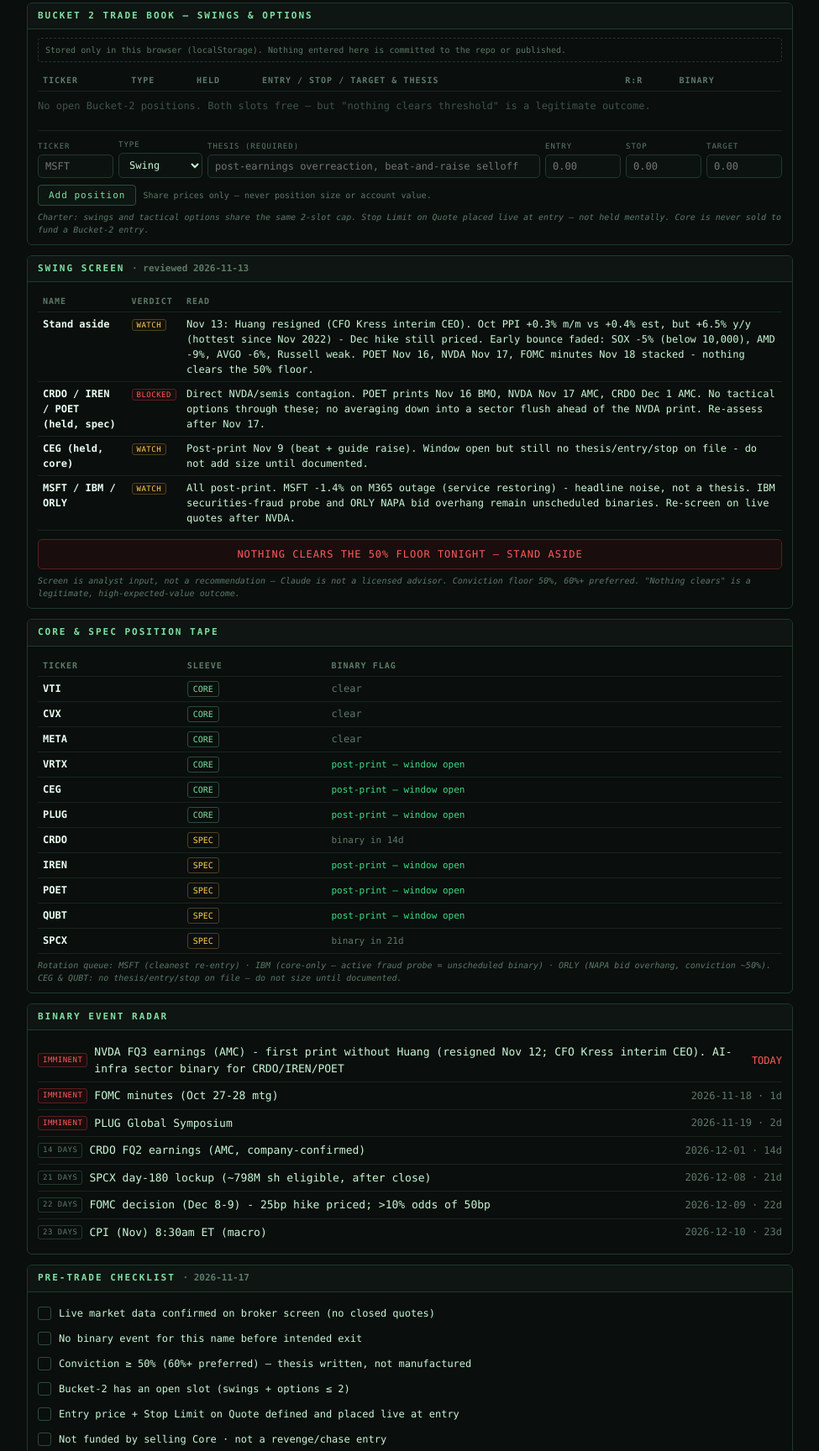
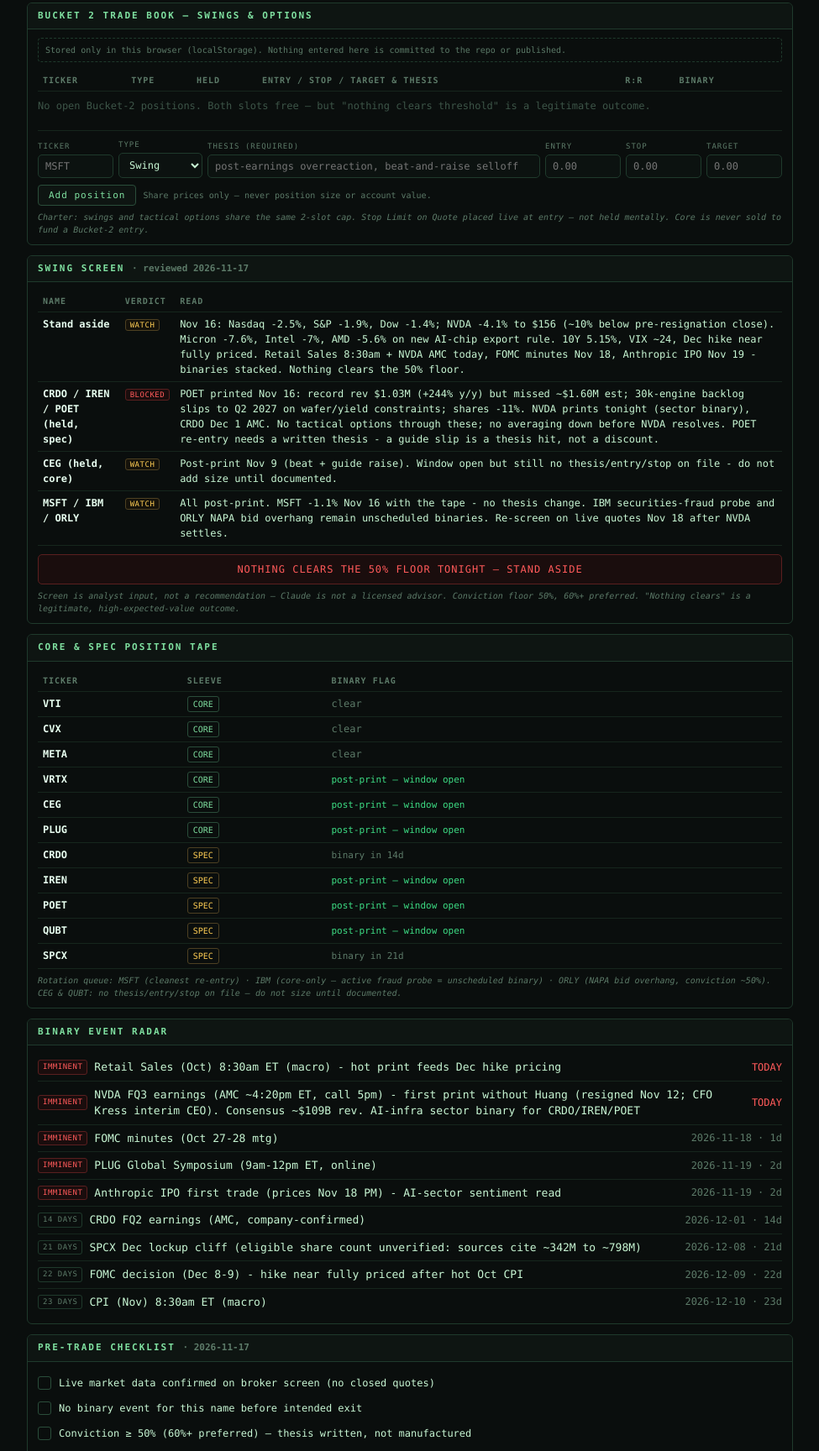
Before and after one commit to declan1martin-stack/get-up-dashboard, a plain HTML site: page index.html in a window 1280 px wide. Shown: the part 289-2017 px from the top of the page at 84% size, without its empty margins (152-1127 px from the left). Drawn offline with Linux system fonts and the light colour scheme.

Commit message:
Nov 17 refresh: POET post-print, add Retail Sales + Anthropic IPO, NVDA timing, screen

```diff
--- a/index.html
+++ b/index.html
@@ -242,13 +242,14 @@
     POET:'2026-11-16', CRDO:'2026-12-01', SPCX:'2026-12-08'
   };
   var events = [
-    {label:'POET Q3 earnings (BMO, company-confirmed)',   iso:'2026-11-16'},
-    {label:'NVDA FQ3 earnings (AMC) - first print without Huang (resigned Nov 12; CFO Kress interim CEO). AI-infra sector binary for CRDO/IREN/POET', iso:'2026-11-17'},
+    {label:'Retail Sales (Oct) 8:30am ET (macro) - hot print feeds Dec hike pricing', iso:'2026-11-17'},
+    {label:'NVDA FQ3 earnings (AMC ~4:20pm ET, call 5pm) - first print without Huang (resigned Nov 12; CFO Kress interim CEO). Consensus ~$109B rev. AI-infra sector binary for CRDO/IREN/POET', iso:'2026-11-17'},
     {label:'FOMC minutes (Oct 27-28 mtg)',                iso:'2026-11-18'},
-    {label:'PLUG Global Symposium',                       iso:'2026-11-19'},
+    {label:'PLUG Global Symposium (9am-12pm ET, online)', iso:'2026-11-19'},
+  {label:'Anthropic IPO first trade (prices Nov 18 PM) - AI-sector sentiment read', iso:'2026-11-19'},
     {label:'CRDO FQ2 earnings (AMC, company-confirmed)',  iso:'2026-12-01'},
-    {label:'SPCX day-180 lockup (~798M sh eligible, after close)', iso:'2026-12-08'},
-    {label:'FOMC decision (Dec 8-9) - 25bp hike priced; >10% odds of 50bp', iso:'2026-12-09'},
+    {label:'SPCX Dec lockup cliff (eligible share count unverified: sources cite ~342M to ~798M)', iso:'2026-12-08'},
+    {label:'FOMC decision (Dec 8-9) - hike near fully priced after hot Oct CPI', iso:'2026-12-09'},
     {label:'CPI (Nov) 8:30am ET (macro)',                 iso:'2026-12-10'}
   ];
 
@@ -295,13 +296,13 @@
   })();
 
   // ---- swing screen (reviewed manually; refreshed by the morning task) ----
-  var screenDate = '2026-11-13';
+  var screenDate = '2026-11-17';
   var candidates = [
-    {n:'Stand aside', v:'watch', h:'Nov 13: Huang resigned (CFO Kress interim CEO). Oct PPI +0.3% m/m vs +0.4% est, but +6.5% y/y (hottest since Nov 2022) - Dec hike still priced. Early bounce faded: SOX -5% (below 10,000), AMD -9%, AVGO -6%, Russell weak. POET Nov 16, NVDA Nov 17, FOMC minutes Nov 18 stacked - nothing clears the 50% floor.'},
-    {n:'CRDO / IREN / POET (held, spec)', v:'block', h:'Direct NVDA/semis contagion. POET prints Nov 16 BMO, NVDA Nov 17 AMC, CRDO Dec 1 AMC. No tactical options through these; no averaging down into a sector flush ahead of the NVDA print. Re-assess after Nov 17.'},
-    {n:'CEG (held, core)', v:'watch', h:'Post-print Nov 9 (beat + guide raise). Window open but still no thesis/entry/stop on file - do not add size until documented.'},
-    {n:'MSFT / IBM / ORLY', v:'watch', h:'All post-print. MSFT -1.4% on M365 outage (service restoring) - headline noise, not a thesis. IBM securities-fraud probe and ORLY NAPA bid overhang remain unscheduled binaries. Re-screen on live quotes after NVDA.'}
-  ];
+  {n:'Stand aside', v:'watch', h:'Nov 16: Nasdaq -2.5%, S&P -1.9%, Dow -1.4%; NVDA -4.1% to $156 (~10% below pre-resignation close). Micron -7.6%, Intel -7%, AMD -5.6% on new AI-chip export rule. 10Y 5.15%, VIX ~24, Dec hike near fully priced. Retail Sales 8:30am + NVDA AMC today, FOMC minutes Nov 18, Anthropic IPO Nov 19 - binaries stacked. Nothing clears the 50% floor.'},
+  {n:'CRDO / IREN / POET (held, spec)', v:'block', h:'POET printed Nov 16: record rev $1.03M (+244% y/y) but missed ~$1.60M est; 30k-engine backlog slips to Q2 2027 on wafer/yield constraints; shares -11%. NVDA prints tonight (sector binary), CRDO Dec 1 AMC. No tactical options through these; no averaging down before NVDA resolves. POET re-entry needs a written thesis - a guide slip is a thesis hit, not a discount.'},
+  {n:'CEG (held, core)', v:'watch', h:'Post-print Nov 9 (beat + guide raise). Window open but still no thesis/entry/stop on file - do not add size until documented.'},
+  {n:'MSFT / IBM / ORLY', v:'watch', h:'All post-print. MSFT -1.1% Nov 16 with the tape - no thesis change. IBM securities-fraud probe and ORLY NAPA bid overhang remain unscheduled binaries. Re-screen on live quotes Nov 18 after NVDA settles.'}
+];
   (function renderScreen(){
     var map={watch:['b-soon','WATCH'],fail:['b-far','FAILS TEST'],block:['b-imminent','BLOCKED']};
     var h='';
```
